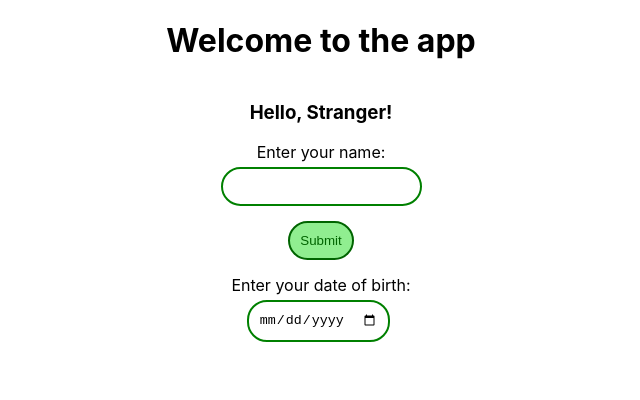
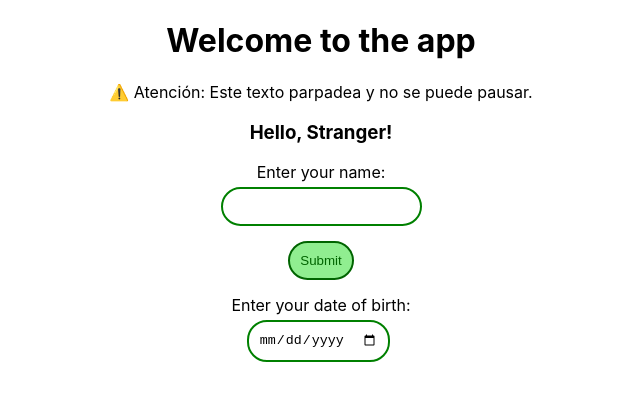
Before and after one commit to ibarba2023/my-app, a React (Create React App) app: page / in a window 1280 px wide. Shown: the top 400 px of the page, without its empty margins (319-959 px from the left). Built offline with nearby package versions, Linux system fonts and the light colour scheme.

Commit message:
Update App.js

```diff
--- a/src/App.js
+++ b/src/App.js
@@ -12,6 +12,7 @@ function App() {
   return (
     <div className="App">
       <h1 className='header'>Welcome to the app</h1>
+      <div className="blinking-text">⚠️ Atención: Este texto parpadea y no se puede pausar.</div> {/* ERROR AAA */}
       <Salute name={name} />
       <Age birthday={birthday} />
       <InputName setName={setName} />
```
